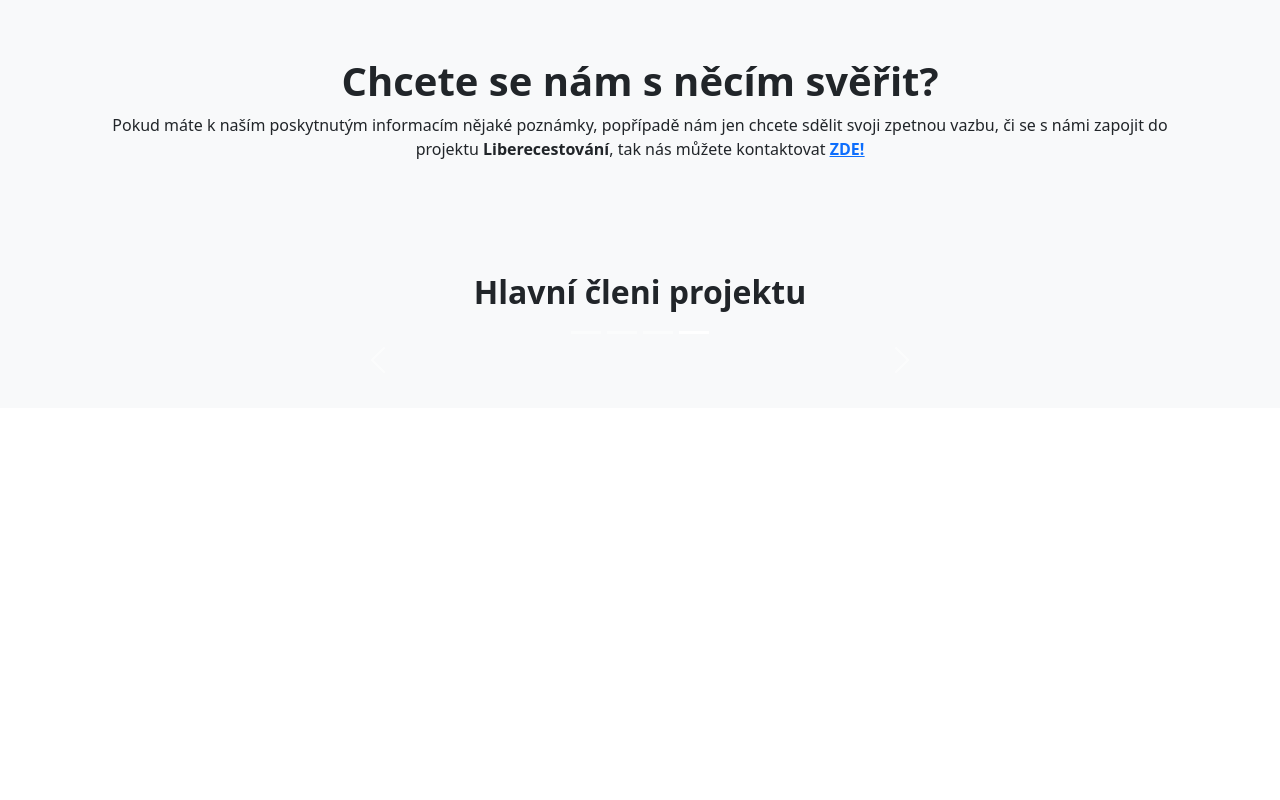
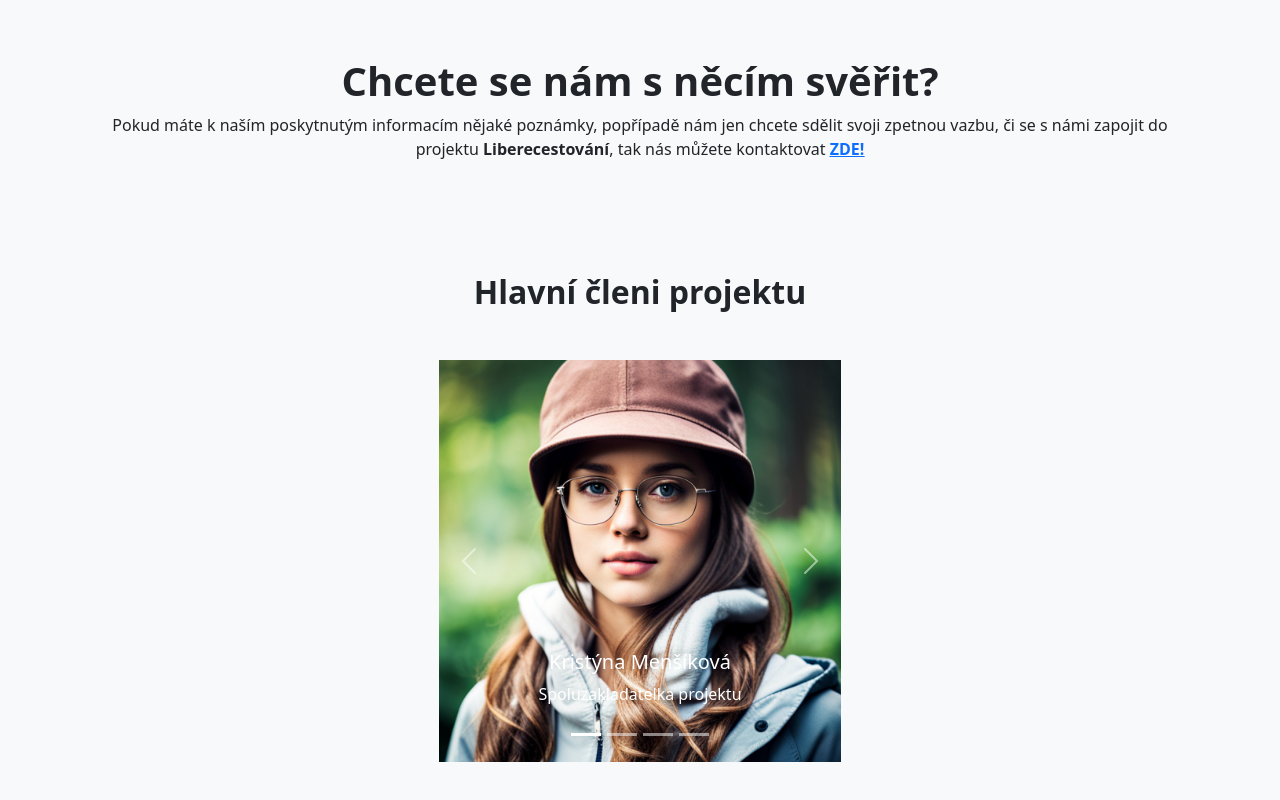
Before and after one commit to pslib-cz/2022-p1a-web-vlastni-bootstrap-ChlebaDev, a plain HTML site: page index.html in a window 1280 px wide. Shown: the part 504-1304 px from the top of the page. Before the commit the page ends 912 px from the top, so only its background shows below. Drawn offline with nearby package versions, Linux system fonts and the light colour scheme.

Commit message:
carouselstalenefunguje:(

```diff
--- a/index.html
+++ b/index.html
@@ -6,7 +6,6 @@
     <title>Bootstrap by Chleba</title>
     <link href="https://cdn.jsdelivr.net/npm/bootstrap@5.3.0-alpha1/dist/css/bootstrap.min.css" rel="stylesheet" integrity="sha384-GLhlTQ8iRABdZLl6O3oVMWSktQOp6b7In1Zl3/Jr59b6EGGoI1aFkw7cmDA6j6gD" crossorigin="anonymous">
     <script src="https://cdn.jsdelivr.net/npm/bootstrap@5.3.0-alpha1/dist/js/bootstrap.bundle.min.js" integrity="sha384-w76AqPfDkMBDXo30jS1Sgez6pr3x5MlQ1ZAGC+nuZB+EYdgRZgiwxhTBTkF7CXvN" crossorigin="anonymous"></script>
-    <link rel="stylesheet" href="./assets/colors.css">
   </head>
   <body>
 
@@ -84,17 +83,18 @@
           </div>
          </div>
 
-          <div class="row justify-content-center w-75 mx-auto">
+
+
+          <div class="row justify-content-center w-50 mx-auto">
             <div class="col-12 col-lg-8">
                 <div id="team-carousel" class="carousel slide" data-bs-ride="carousel">
                   <div class="carousel-indicators">
-                    <button type="button" data-bs-target="#team-carousel" data-bs-slide-to="0" class="" aria-label="Slide 1"></button>
-                    <button type="button" data-bs-target="#team-carousel" data-bs-slide-to="1" aria-label="Slide 2" class=""></button>
-                    <button type="button" data-bs-target="#team-carousel" data-bs-slide-to="2" aria-label="Slide 3" class=""></button>
-                    <button type="button" data-bs-target="#team-carousel" data-bs-slide-to="4" aria-label="Slide 4" class="active" aria-current="true"></button>
+                    <button type="button" data-bs-target="#carouselExampleIndicators" data-bs-slide-to="0" class="active" aria-current="true" aria-label="Slide 1"></button>
+                    <button type="button" data-bs-target="#carouselExampleIndicators" data-bs-slide-to="1" aria-label="Slide 2"></button>
+                    <button type="button" data-bs-target="#carouselExampleIndicators" data-bs-slide-to="2" aria-label="Slide 3"></button>
+                    <button type="button" data-bs-target="#carouselExampleIndicators" data-bs-slide-to="3" aria-label="Slide 4"></button>
                   </div>
                   <div class="carousel-inner">
-                    <div class="carousel-item">
                       <img src="./assets/images/cleni/clen1.png" class="d-block w-100" alt="Člen projektu">
                       <div class="carousel-caption d-none d-md-block">
                         <h5>Kristýna Menšíková</h5>
@@ -122,21 +122,18 @@
                         <p>Designer, správce soc. sítí</p>
                       </div>
                     </div>
-                  </div>
-                  <button class="carousel-control-prev" type="button" data-bs-target="#team-carousel" data-bs-slide="prev">
+                    <button class="carousel-control-prev" type="button" data-bs-target="#carouselExample" data-bs-slide="prev">
                       <span class="carousel-control-prev-icon" aria-hidden="true"></span>
                       <span class="visually-hidden">Previous</span>
                     </button>
-                  <button class="carousel-control-next" type="button" data-bs-target="#team-carousel" data-bs-slide="next">
+                    <button class="carousel-control-next" type="button" data-bs-target="#carouselExample" data-bs-slide="next">
                       <span class="carousel-control-next-icon" aria-hidden="true"></span>
                       <span class="visually-hidden">Next</span>
                     </button>
               </div>
+        </section>
       </div>
     </div>
-              </div>
-        </section>
   </main>
-
 </body>
 </html>
```
Lines whose indentation alone changed are shown as unchanged.
